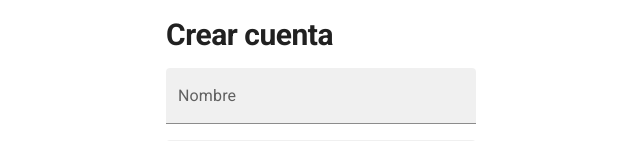
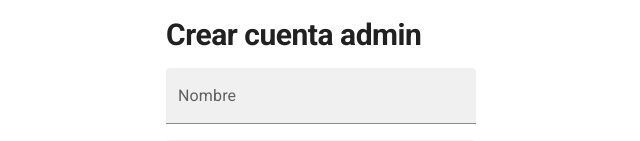
Before and after one commit to cristianquaglio/camba, a Next.js app in the folder frontend/: page /auth/register-admin in a window 1280 px wide. Shown: the top 141 px of the page, without its empty margins (319-959 px from the left). Built offline with nearby package versions, Linux system fonts and the light colour scheme.

Commit message:
feat: Add minor changes

```diff
--- a/frontend/src/pages/auth/register-admin.tsx
+++ b/frontend/src/pages/auth/register-admin.tsx
@@ -89,7 +89,7 @@ const RegisterPage = () => {
                     <Grid container spacing={2}>
                         <Grid item xs={12}>
                             <Typography variant='h1' component='h1'>
-                                Crear cuenta
+                                Crear cuenta admin
                             </Typography>
                             <Chip
                                 label='Usuario existente'
```
